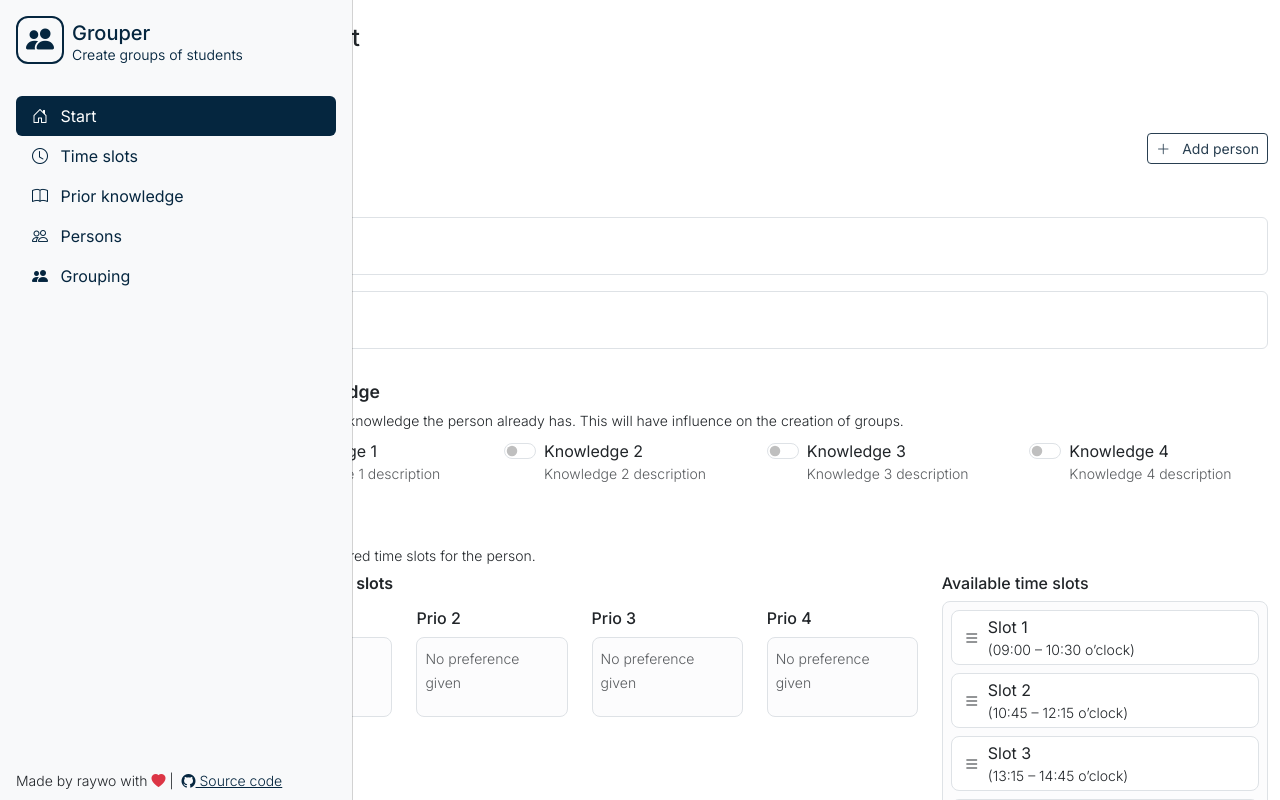
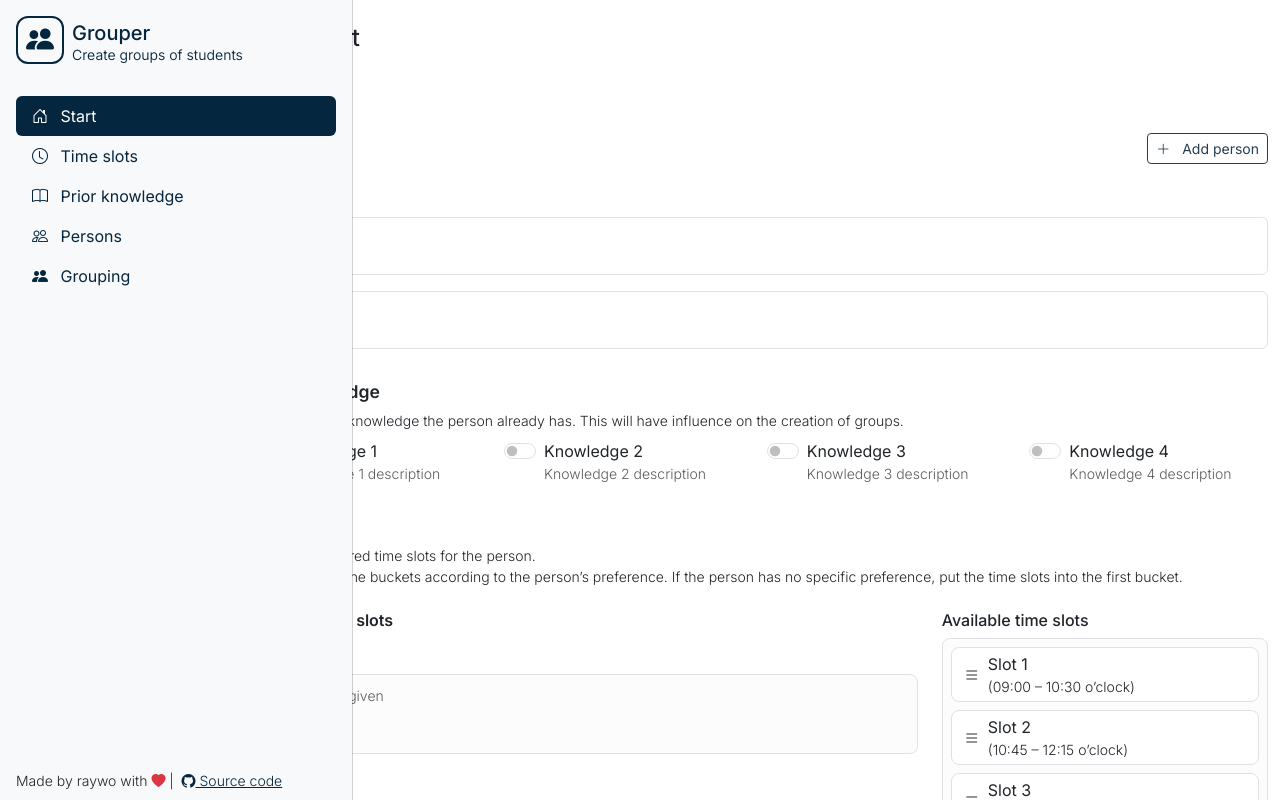
Before and after one commit to raywo-personal/teamify, an Angular app: page /start in a window 1280 px wide. Shown: the top 800 px of the page. Built offline with nearby package versions, Linux system fonts and the light colour scheme.

Commit message:
Redesign person edit

```diff
--- a/src/app/persons/components/person-edit/person-edit.component.html
+++ b/src/app/persons/components/person-edit/person-edit.component.html
@@ -88,15 +88,20 @@
   <div class="row mb-4" cdkDropListGroup>
     <h3>Time slots</h3>
     <small class="mb-2">
-      Select the preferred time slots for the person.
+      <p>Select the preferred time slots for the person.</p>
+      <p>
+        Place them into the buckets according to the person’s preference. If
+        the person has no specific preference, put the time slots into the
+        first bucket.
+      </p>
     </small>
     <div class="col-8 slot-target">
       <h4 class="h6">Preferred time slots</h4>
 
       <div class="row">
         @for (slots of timeSlots; track $index) {
-          <div class="col">
-            <h5>Prio {{ $index + 1 }}</h5>
+          <div class="col" [class.hidden]="!showTimeSlotPriority($index)">
+            <h5>Priority {{ $index + 1 }}</h5>
 
             <div
               cdkDropList
--- a/src/app/persons/components/person-edit/person-edit.component.ts
+++ b/src/app/persons/components/person-edit/person-edit.component.ts
@@ -129,6 +129,15 @@ export class PersonEditComponent {
   }
 
 
+  protected showTimeSlotPriority(index: number): boolean {
+    if (index < 1) {
+      return true;
+    }
+
+    return this.timeSlots[index - 1].length !== 0;
+  }
+
+
   private createPerson() {
     let priorKnowledge: PersonKnowledge[] = this.knowledge
       .filter(k => k.selected)
--- a/src/app/styles/persons.scss
+++ b/src/app/styles/persons.scss
@@ -2,6 +2,14 @@
   h3 {
     font-size: 1.1rem;
     font-weight: 600;
+  }
+
+  p {
+    margin-bottom: 0;
+
+    &:last-child {
+      margin-bottom: 1rem;
+    }
   }
 
   .slot-source,
@@ -17,12 +25,8 @@
       margin-top: 0.5rem;
     }
 
-    .priority-column {
-      background: var(--bs-tertiary-bg);
-      border: 1px solid var(--bs-light);
-      border-radius: 0.5rem;
-
-      min-height: 5rem;
+    .hidden {
+      display: none;
     }
 
     .slot-time {
```
